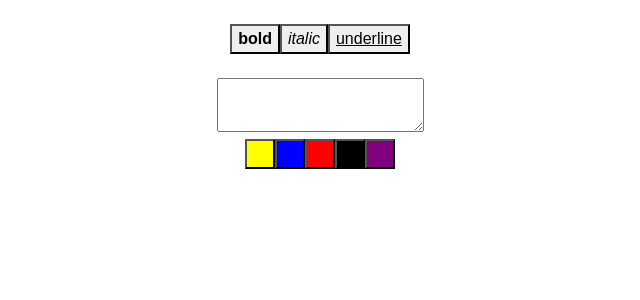
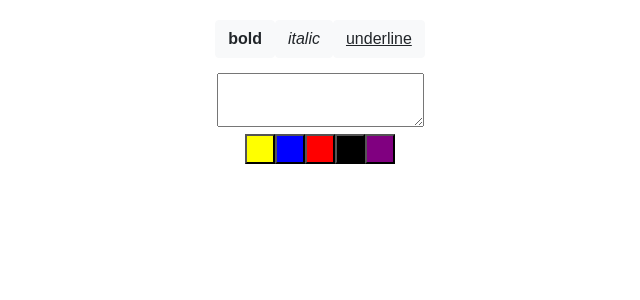
Before and after one commit to JoinCODED/MP-TextEditor, a React (Create React App) app: page / in a window 1280 px wide. Shown: the top 300 px of the page, without its empty margins (320-960 px from the left). Built offline with nearby package versions, Linux system fonts and the light colour scheme.

Commit message:
cleanup shway

```diff
--- a/src/App.js
+++ b/src/App.js
@@ -14,7 +14,11 @@ class App extends Component {
 
     let stylingBoxes = stylings.map(style => {
       return (
-        <button style={styles[style]} key={style}>
+        <button
+          className="btn btn-light"
+          style={{ ...styles[style], marginTop: "20px", marginBottom: "15px" }}
+          key={style}
+        >
           {style}
         </button>
       );
@@ -31,13 +35,9 @@ class App extends Component {
 
     return (
       <div className="App">
-        <br />
-        {stylingBoxes}
-        <br />
-        <br />
+        <div>{stylingBoxes}</div>
         <textarea />
-        <br />
-        {colorBoxes}
+        <div>{colorBoxes}</div>
       </div>
     );
   }
```
